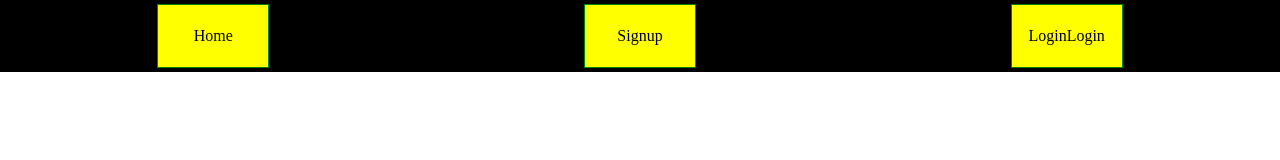
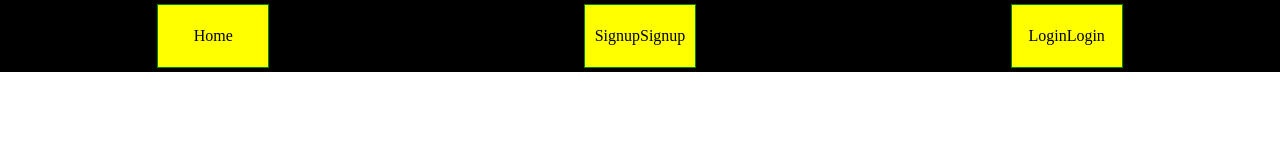
Before and after one commit to romulussenter/using-react-router, a React (Create React App) app: page / in a window 1280 px wide. Shown: the top 160 px of the page. Built offline with nearby package versions, Linux system fonts and the light colour scheme.

Commit message:
Link the singup page to the link up page, but haven't set up the home page to be link with the home page yet.

```diff
--- a/src/App.js
+++ b/src/App.js
@@ -2,7 +2,7 @@ import React, {
   Component
 } from 'react';
 import './App.css';
-import { Route } from 'react-router-dom';
+import { Route, withRouter } from 'react-router-dom';
 
 import LoginPage from './pages/Login';
 import HomePage from './pages/Home';
@@ -16,6 +16,7 @@ class App extends Component {
       <div>
         <Navigation />
         <Route path='/login' component={LoginPage} />
+        <Route path='/signup' component={SignupPage} />
         {/* <HomePage />
         <hr/>
         <LoginPage />
@@ -26,4 +27,4 @@ class App extends Component {
   }
 }
 
-export default App;
+export default withRouter(App);
--- a/src/components/Navigation.js
+++ b/src/components/Navigation.js
@@ -10,6 +10,7 @@ const Navigation = props => (
             </li>
             <li className='nav-item'>
                 <a href="#">Signup</a>
+                <Link to='/signup'>Signup</Link>
             </li>
              <li className='nav-item'>
                 <a href="#">Login</a>
```
